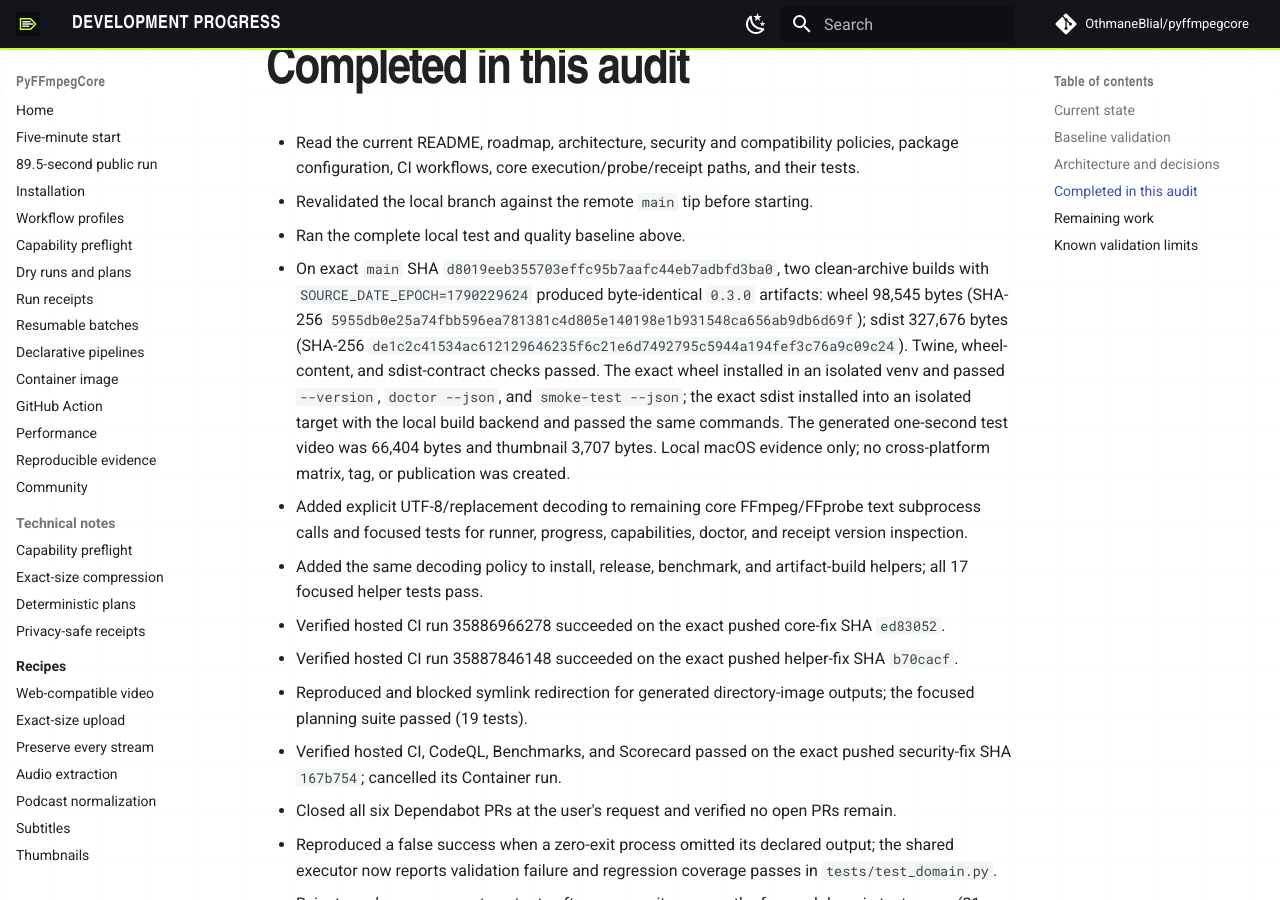
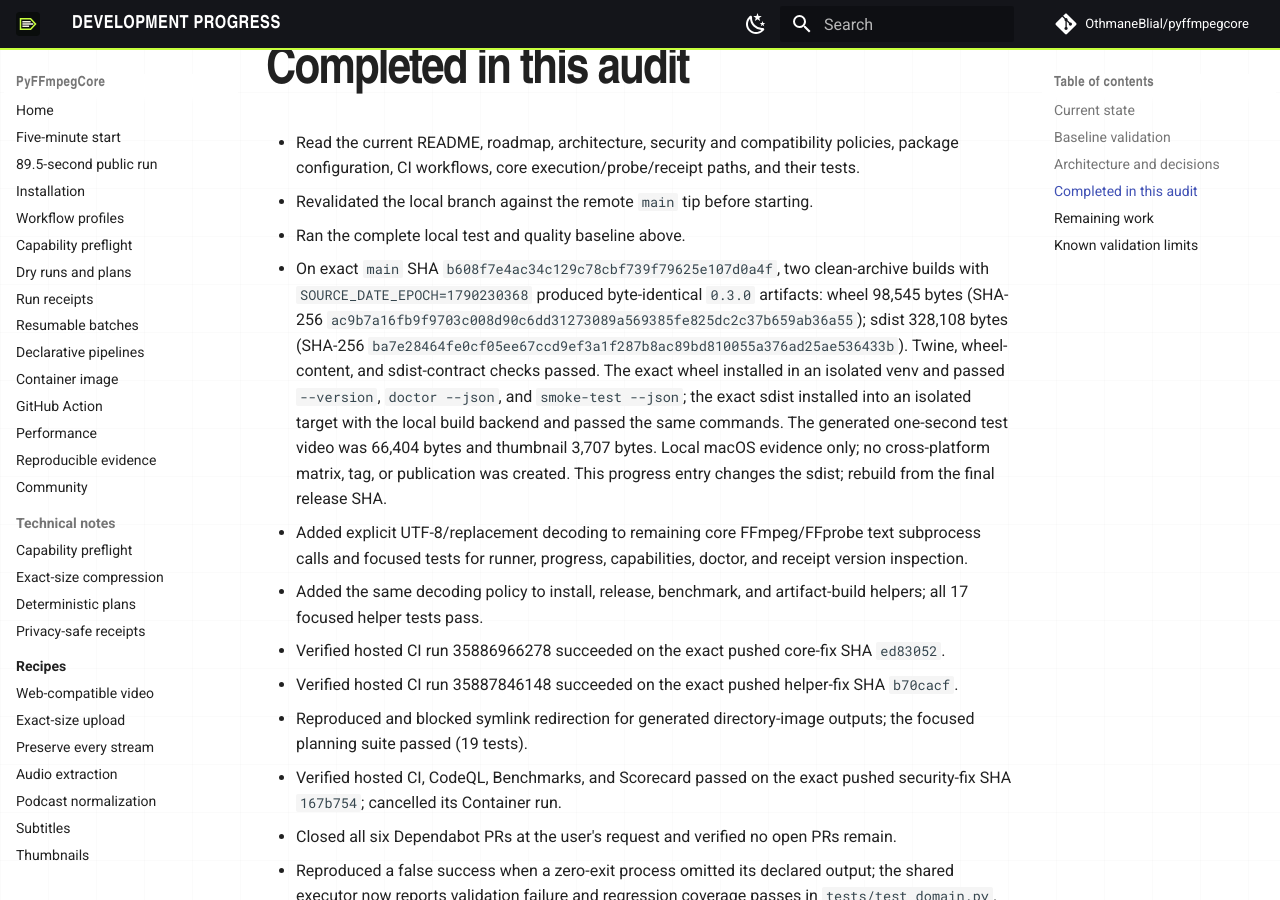
Before and after one commit to OthmaneBlial/pyffmpegcore, an MkDocs documentation site: the page built from docs/PROGRESS.md, in a window 1280 px wide and 900 px high, scrolled down 12438 px. Built offline with MkDocs 1.6.1 and Material for MkDocs 9.7.7, drawn with Linux system fonts in a browser that asks for light colours; comment, search, counter and statistics services are not loaded.

Commit message:
docs: record final local artifact refresh

```diff
--- a/docs/PROGRESS.md
+++ b/docs/PROGRESS.md
@@ -123,7 +123,7 @@ The image-directory planner resolved generated output filenames before checking
 - Read the current README, roadmap, architecture, security and compatibility policies, package configuration, CI workflows, core execution/probe/receipt paths, and their tests.
 - Revalidated the local branch against the remote `main` tip before starting.
 - Ran the complete local test and quality baseline above.
-- On exact `main` SHA `d8019eeb355703effc95b7aafc44eb7adbfd3ba0`, two clean-archive builds with `SOURCE_DATE_EPOCH=1790229624` produced byte-identical `0.3.0` artifacts: wheel 98,545 bytes (SHA-256 `5955db0e25a74fbb596ea781381c4d805e140198e1b931548ca656ab9db6d69f`); sdist 327,676 bytes (SHA-256 `de1c2c41534ac612129646235f6c21e6d7492795c5944a194fef3c76a9c09c24`). Twine, wheel-content, and sdist-contract checks passed. The exact wheel installed in an isolated venv and passed `--version`, `doctor --json`, and `smoke-test --json`; the exact sdist installed into an isolated target with the local build backend and passed the same commands. The generated one-second test video was 66,404 bytes and thumbnail 3,707 bytes. Local macOS evidence only; no cross-platform matrix, tag, or publication was created.
+- On exact `main` SHA `b608f7e4ac34c129c78cbf739f79625e107d0a4f`, two clean-archive builds with `SOURCE_DATE_EPOCH=1790230368` produced byte-identical `0.3.0` artifacts: wheel 98,545 bytes (SHA-256 `ac9b7a16fb9f9703c008d90c6dd31273089a569385fe825dc2c37b659ab36a55`); sdist 328,108 bytes (SHA-256 `ba7e28464fe0cf05ee67ccd9ef3a1f287b8ac89bd810055a376ad25ae536433b`). Twine, wheel-content, and sdist-contract checks passed. The exact wheel installed in an isolated venv and passed `--version`, `doctor --json`, and `smoke-test --json`; the exact sdist installed into an isolated target with the local build backend and passed the same commands. The generated one-second test video was 66,404 bytes and thumbnail 3,707 bytes. Local macOS evidence only; no cross-platform matrix, tag, or publication was created. This progress entry changes the sdist; rebuild from the final release SHA.
 - Added explicit UTF-8/replacement decoding to remaining core FFmpeg/FFprobe text subprocess calls and focused tests for runner, progress, capabilities, doctor, and receipt version inspection.
 - Added the same decoding policy to install, release, benchmark, and artifact-build helpers; all 17 focused helper tests pass.
 - Verified hosted CI run 35886966278 succeeded on the exact pushed core-fix SHA `ed83052`.
```
Also changed, not shown: RELEASE_CHECKLIST.md (+1 -1 lines).
